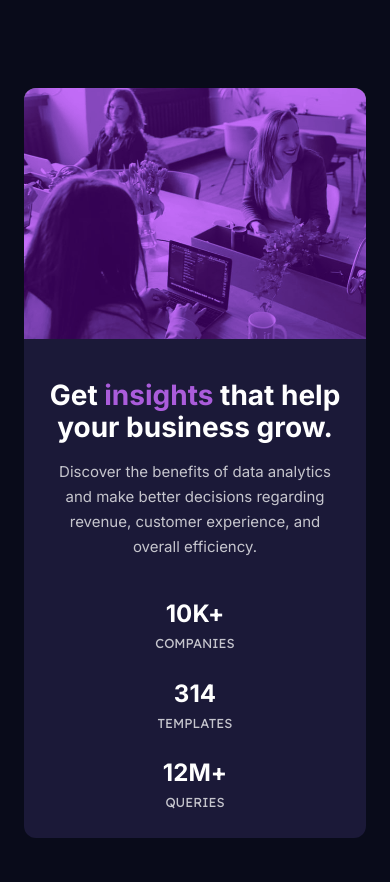
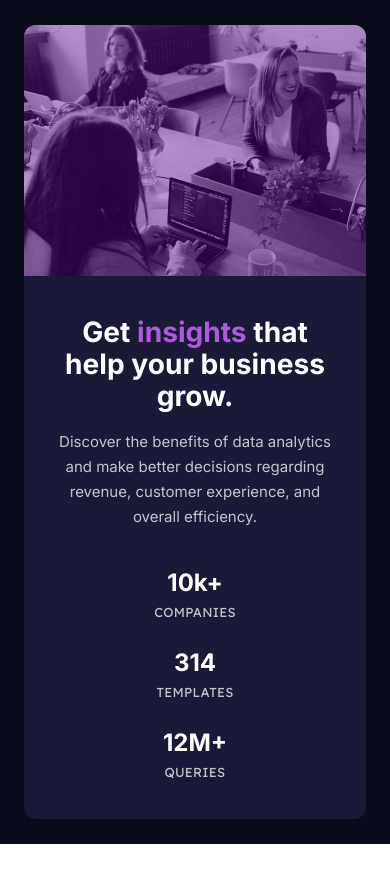
Before and after one commit to haquanq-frontendmentor/stats-preview-card-component, a website: page app/index.html in a window 390 px wide. After the commit the page ends 844 px from the top, so only its background shows below. Drawn offline with Linux system fonts and the light colour scheme.

Commit message:
Refactor class name, HTML structure, responsiveness

```diff
--- a/app/index.html
+++ b/app/index.html
@@ -3,40 +3,40 @@
   <head>
     <meta charset="UTF-8" />
     <meta name="viewport" content="width=device-width, initial-scale=1.0" />
-    <!-- displays site properly based on user's device -->
-
     <link rel="icon" type="image/png" sizes="32x32" href="./assets/favicon-32x32.png" />
-
     <title>Frontend Mentor | Stats preview card component</title>
     <link rel="stylesheet" href="./main.css" />
   </head>
   <body>
-    <main class="card-wrapper">
-      <picture class="card-header">
-        <source srcset="./assets/image-header-desktop.jpg" media="(min-width: 824px)" />
-        <img src="./assets/image-header-mobile.jpg" alt="image-header" />
-        <span class="overlay1"><span class="overlay2"></span></span>
-      </picture>
-      <section class="card-content">
-        <h1>Get <span>insights</span> that help your business grow.</h1>
-        <p>
-          Discover the benefits of data analytics and make better decisions regarding revenue, customer experience, and
-          overall efficiency.
-        </p>
-        <div class="stat-wrapper">
-          <div>
-            <span class="highlight">10k+</span>
-            <p class="name">companies</p>
-          </div>
-          <div>
-            <span class="highlight">314</span>
-            <p class="name">templates</p>
-          </div>
-          <div>
-            <span class="highlight">12m+</span>
-            <p class="name">queries</p>
-          </div>
-        </div>
+    <main>
+      <section class="intro__card">
+        <picture class="intro__hero">
+          <source srcset="./assets/image-header-desktop.jpg" media="(min-width: 48em)" />
+          <img class="intro__image" src="./assets/image-header-mobile.jpg" alt="people working in office with laptops" />
+        </picture>
+        <div class="intro__content">
+          <h1 class="intro__title">
+            Get <span class="intro__title--highlight">insights</span> that help your business grow.
+          </h1>
+          <p class="intro__description">
+            Discover the benefits of data analytics and make better decisions regarding revenue, customer experience,
+            and overall efficiency.
+          </p>
+          <ul class="stat__list">
+            <li class="stat__item">
+              <strong class="stat__value">10k+</strong>
+              <p class="stat__description">companies</p>
+            </li>
+            <li class="stat__item">
+              <strong class="stat__value">314</strong>
+              <p class="stat__description">templates</p>
+            </li>
+            <li class="stat__item">
+              <strong class="stat__value">12M+</strong>
+              <p class="stat__description">queries</p>
+            </li>
+          </ul>
+        </section>
       </section>
     </main>
   </body>
--- a/app/main.css
+++ b/app/main.css
@@ -31,10 +31,12 @@
     --color-text: hsla(0, 0%, 100%, 0.75);
     --color-heading: hsla(0, 0%, 100%, 0.6);
 
+    --font-primary: "Inter", sans-serif;
+    --font-secondary: "Lexend Deca", sans-serif;
     --font-normal: 400;
     --font-bold: 700;
 
-    --background-violet: hsl(277deg, 100%, 50%, 0.42);
+    --background-violet: hsla(277, 99%, 30%, 0.42);
     --background-light-violet: hsl(293deg, 42%, 35%, 0.24);
 }
 *,
@@ -51,139 +53,97 @@ svg {
 }
 body {
     -webkit-font-smoothing: antialiased;
-    line-height: 1.25;
+    line-height: 1;
+}
+main {
     min-height: 100vh;
     background-color: var(--color-dark-blue-900);
-    font-size: calc(15 * 0.0625rem);
-    font-family: "Inter", sans-serif;
+    font-family: var(--font-primary);
     display: flex;
     justify-content: center;
+    align-items: center;
+    padding: 1.5rem;
 }
-.card-wrapper {
+.intro__card {
     overflow: hidden;
-    width: 100%;
-    height: fit-content;
     color: var(--color-text);
     background-color: var(--color-dark-blue-600);
-    border-radius: calc(12 * 0.0625rem);
-    margin: calc(88 * 0.0625rem) calc(24 * 0.0625rem);
-    max-width: calc(1110 * 0.0625rem);
-
-    --heading-fs: calc(28 * 0.0625rem);
-    --heading-leading: calc(32 / 28);
-    --heading-margin: 2.5rem 1.5rem 1rem 1.5rem;
-    --text-margin: 0 0 calc(40rem / 16) 0;
-    --text-leading: calc(25 / 15);
+    border-radius: 0.75rem;
+    max-width: 26.25rem;
+}
+.intro__hero {
+    position: relative;
+}
+.intro__hero::after {
+    content: "";
+    position: absolute;
+    inset: 0;
+    background-color: var(--background-violet);
+}
+.intro__image {
+    height: 100%;
+    width: 100%;
+    object-fit: cover;
+}
+.intro__content {
+    padding-inline: clamp(1.875rem, 5.236vw + 0.648rem, 4.438rem);
+    padding-block-start: clamp(2.5rem, 1.527vw + 2.142rem, 2.875rem);
+    padding-block-end: 2.5rem;
+    text-align: center;
+}
+.intro__title {
+    color: var(--color-white);
+    line-height: clamp(2rem, 1.533vw + 1.641rem, 2.75rem);
+    margin-bottom: clamp(1rem, 1.149vw + 0.731rem, 1.563rem);
+    font-size: clamp(1.75rem, 0.751vw + 1.574rem, 2.25rem);
+}
+.intro__title--highlight {
+    color: var(--color-violet);
+}
+.intro__description {
+    margin: var(--text-margin);
+    font-size: 0.9375rem;
+    line-height: 1.5625rem;
+    margin-bottom: clamp(2.625rem, 3.005vw + 1.921rem, 4.625rem);
+}
+.stat__list {
+    padding: 0;
+    list-style: none;
+    display: grid;
+    gap: 2rem;
+}
+.stat__value {
+    display: block;
+    font-size: 1.5rem;
+    margin-bottom: 0.6875rem;
+    color: var(--color-white);
+}
+.stat__description {
+    text-transform: uppercase;
+    font-family: var(--font-secondary);
+    font-size: 0.8125rem;
+    letter-spacing: 0.02em;
 }
 
-.card-wrapper h1 {
-    max-width: 18ch;
-    margin: var(--heading-margin);
-    font-size: var(--heading-fs);
-    color: var(--color-white);
-    line-height: var(--heading-leading);
+@media (min-width: 30em) {
+    .stat__list {
+        grid-template-columns: repeat(3, 1fr);
+    }
 }
 
-.card-wrapper p {
-    max-width: 38ch;
-    width: 80%;
-    margin: var(--text-margin);
-    line-height: var(--text-leading);
-}
-
-.card-wrapper h1 span {
-    color: var(--color-violet);
-}
-
-.card-header {
-    position: relative;
-    min-height: calc(240rem / 16);
-}
-
-.card-header img {
-    width: 100%;
-    height: 100%;
-    object-fit: cover;
-}
-
-.overlay1 {
-    position: absolute;
-    top: 0;
-    height: 100%;
-    width: 100%;
-    background-color: var(--background-violet);
-}
-
-.overlay2 {
-    position: absolute;
-    top: 0;
-    height: 100%;
-    width: 100%;
-    background-color: var(--background-light-violet);
-    mix-blend-mode: color-burn;
-}
-
-.card-content {
-    display: flex;
-    flex-direction: column;
-    align-items: center;
-    text-align: center;
-}
-
-.stat-wrapper {
-    width: 100%;
-}
-
-.stat-wrapper > div {
-    display: flex;
-    flex-direction: column;
-    align-items: center;
-    text-transform: uppercase;
-    margin-bottom: calc(24rem / 16);
-}
-
-.stat-wrapper .name {
-    font-family: "Lexend Deca", sans-serif;
-    font-size: calc(13rem / 16);
-    margin: calc(4rem / 16) 0 0 0;
-}
-
-.stat-wrapper .highlight {
-    font-size: calc(24 * 0.0625rem);
-    color: var(--color-white);
-    font-weight: var(--font-bold);
-    font-family: "Inter", sans-serif;
-    letter-spacing: calc(0.1rem / 16);
-}
-
-@media only screen and (min-width: 824px) {
-    .card-wrapper {
+@media (min-width: 48em) {
+    .intro__card {
         display: flex;
         flex-direction: row-reverse;
-        justify-content: space-between;
-        margin-top: 11.125rem;
-
-        --heading-leading: calc(44 / 36);
-        --heading-margin: 0 0 calc(24rem / 16) 0;
-        --heading-fs: calc(36rem / 16);
-        --text-margin: 0 0 calc(73rem / 16) 0;
+        max-width: 69.375rem;
     }
-
-    .card-header {
-        max-width: 33.75rem;
+    .intro__card > * {
+        width: 50%;
     }
-
-    .card-content {
-        align-items: normal;
-        text-align: left;
-        margin: calc(70rem / 16) 0 0 calc(71rem / 16);
-    }
-    .stat-wrapper {
+    .intro__content {
+        text-align: start;
         display: flex;
-    }
-
-    .stat-wrapper > div {
-        align-items: normal;
-        margin-right: calc(67rem / 16);
+        flex-direction: column;
+        justify-content: center;
     }
 }
```
